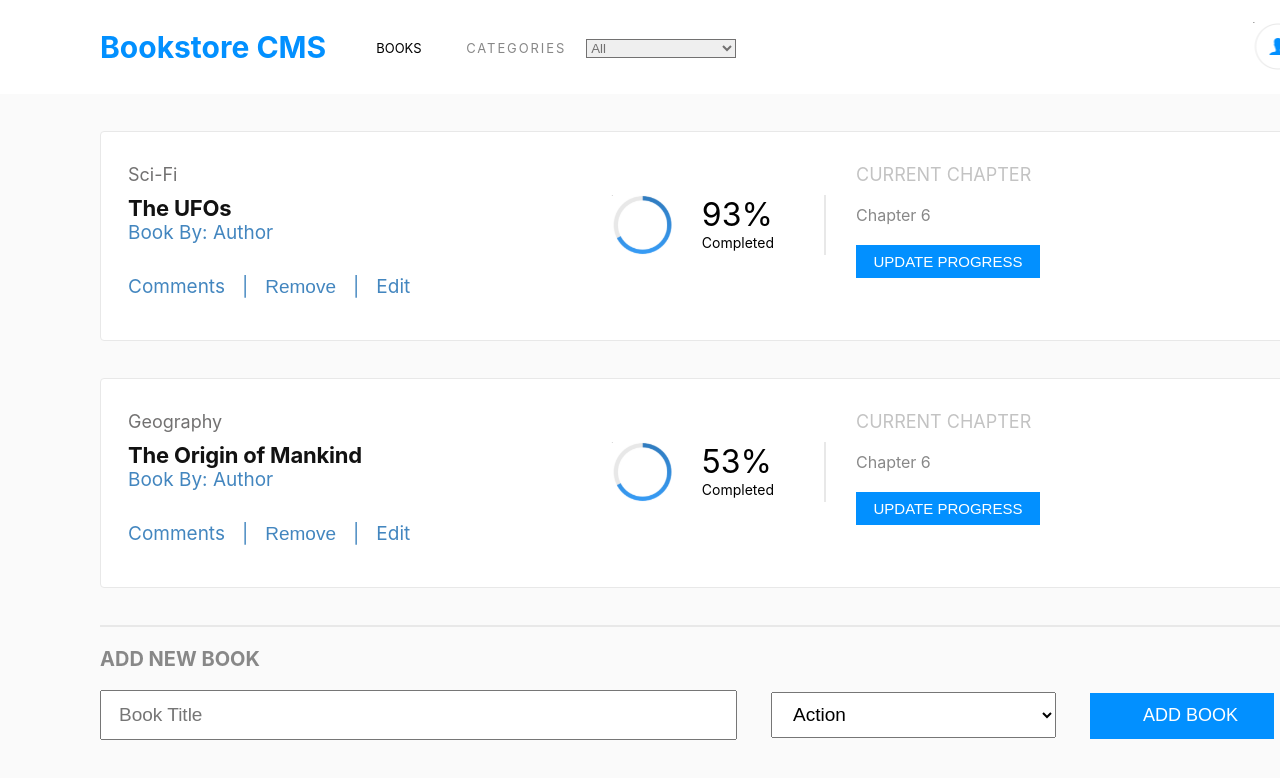
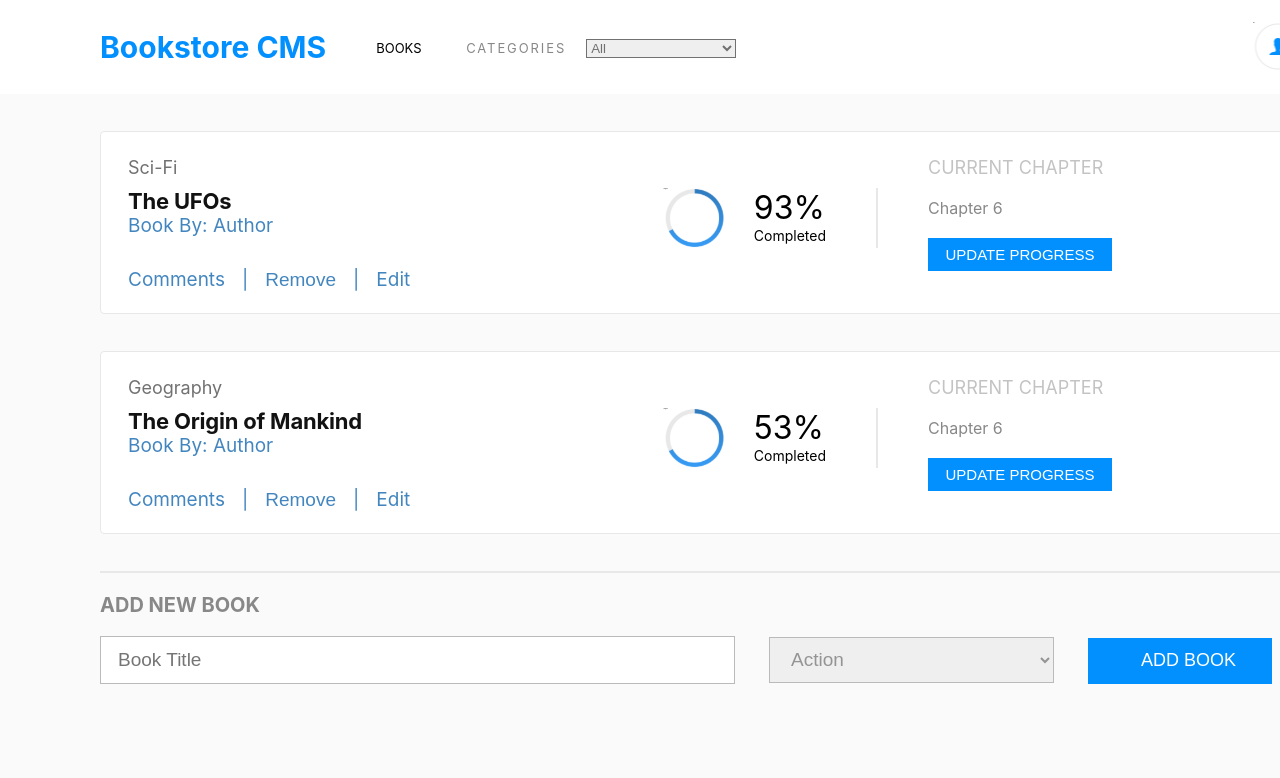
Before and after one commit to Samitti/Bookstore-CMS-Redux, a React (Create React App) app: page / in a window 1280 px wide. Shown: the top 778 px of the page. Built offline with nearby package versions, Linux system fonts and the light colour scheme.

Commit message:
modify css

```diff
--- a/src/components/App.css
+++ b/src/components/App.css
@@ -100,9 +100,9 @@
 
 .bookPannel {
   width: 100%;
-  height: 150px;
+  height: 130px;
   margin-top: 37px;
-  padding: 32px 27px 26px 27px;
+  padding: 25px 27px 26px 27px;
   border-radius: 4px;
   border: solid 1px #e8e8e8;
   background-color: #fff;
@@ -132,6 +132,8 @@
   font-size: 19px;
   padding-left: 17px;
   margin-bottom: 200px;
+  color: #888;
+  border: 1px solid rgb(187, 186, 186);
 }
 
 #category {
@@ -140,6 +142,8 @@
   height: 46px;
   font-size: 19px;
   padding-left: 17px;
+  color: rgb(148, 148, 148);
+  border: 1px solid rgb(187, 186, 186);
 }
 
 #addBtn {
@@ -159,13 +163,13 @@
 }
 
 .book-cat {
-  width: 728px;
+  width: 800px;
 }
 
 .book-percentile {
   display: flex;
   padding-right: 50px;
-  margin-right: 30px;
+  margin-right: 50px;
   border-right: 2px solid #e8e8e8;
 }
 
@@ -189,6 +193,10 @@
   background-color: #0290ff;
   color: white;
   border: none;
+}
+
+.left-pannel {
+  width: 800px;
 }
 
 #remobe-book-btn {
@@ -231,7 +239,7 @@
   display: flex;
   justify-content: space-between;
   height: 60px;
-  width: 728px;
+  width: 800px;
   margin-top: 10px;
   margin-bottom: 20px;
 }
--- a/src/components/Book.js
+++ b/src/components/Book.js
@@ -10,7 +10,7 @@ function Book({ book, handleRemoveBook }) {
         <span className="catChapter-chap">CURRENT CHAPTER</span>
       </div>
       <div className="title-update">
-        <div>
+        <div className="left-pannel">
           <div className="title-percentile">
             <div className="title-author">
               <span className="book-title">{ book.title }</span>
@@ -18,7 +18,7 @@ function Book({ book, handleRemoveBook }) {
             </div>
             <div className="book-percentile">
               <div className="progress-bar">
-                %
+                progress
               </div>
               <div className="completed-percentage">
                 <span className="percentage">
--- a/src/containers/BooksForm.js
+++ b/src/containers/BooksForm.js
@@ -50,6 +50,7 @@ class BookForm extends Component {
   render() {
     const { title, category } = this.state;
     return (
+      <div className="Form-container">
         <form className="form-fild" onSubmit={event => this.handleSubmit(event)}>
           <h4 className="addLabel">ADD NEW BOOK</h4>
           <div className="inputFields">
@@ -67,6 +68,7 @@ class BookForm extends Component {
             <button id="addBtn" type="submit">ADD BOOK</button>
           </div>
         </form>
+      </div>
     );
   }
 }
```
Also changed, not shown: 1 other file (tests, documents, lock files or other folders). Lines whose indentation alone changed are shown as unchanged.
